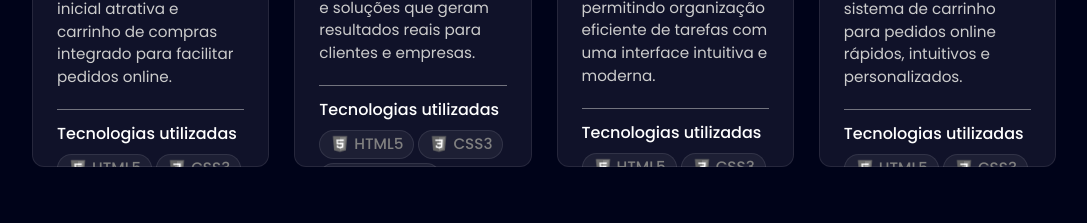
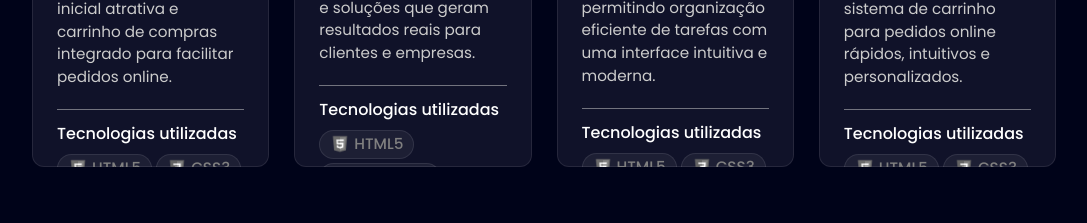
Before and after one commit to nickzmoro/Meu-Portfolio_2025, a React (Vite) app: page / in a window 1280 px wide. Shown: the part 2980-3203 px from the top of the page, without its empty margins (96-1183 px from the left). Built offline with nearby package versions, Linux system fonts and the light colour scheme.

Commit message:
chore: useless techs removed

```diff
--- a/src/components/projectCard/projectCard.jsx
+++ b/src/components/projectCard/projectCard.jsx
@@ -12,7 +12,6 @@ import MeuPortfolio from "../../assets/images/projects/portfolio.png";
 import MarcasDoAndre from "../../assets/images/projects/marcas-do-andre.png";
 import ConversorDeMoedas from "../../assets/images/projects/conversor-moedas.png";
 import ToDoList from "../../assets/images/projects/to-do-list-react.png";
-import Tech from "../techs/tech.jsx";
 import Slide from "../projectSlide/projectSlide.jsx";
 
 const Projects = () => {
@@ -71,10 +70,6 @@ const Projects = () => {
             {
               name: "HTML5",
               img: "/assets/html.png",
-            },
-            {
-              name: "CSS3",
-              img: "/assets/css.png",
             },
             {
               name: "JavaScript",
```
